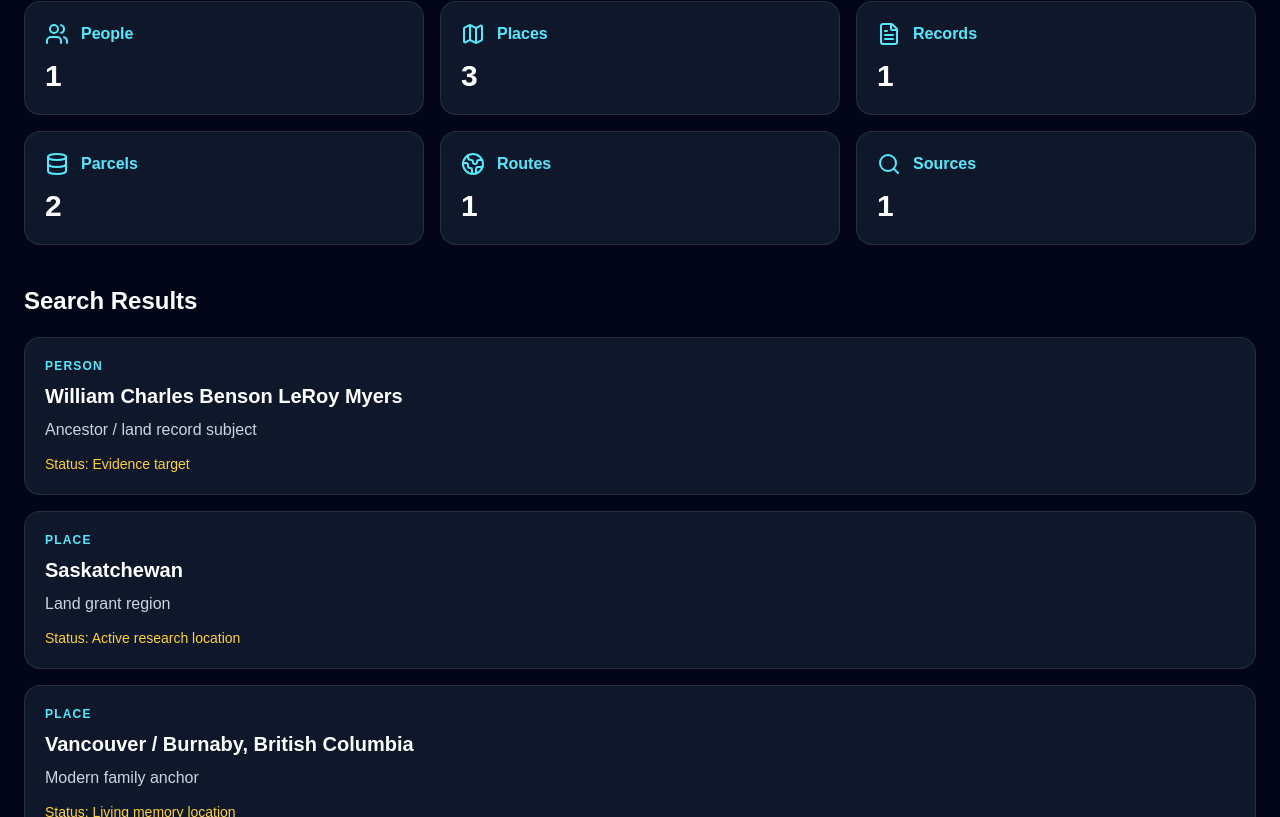
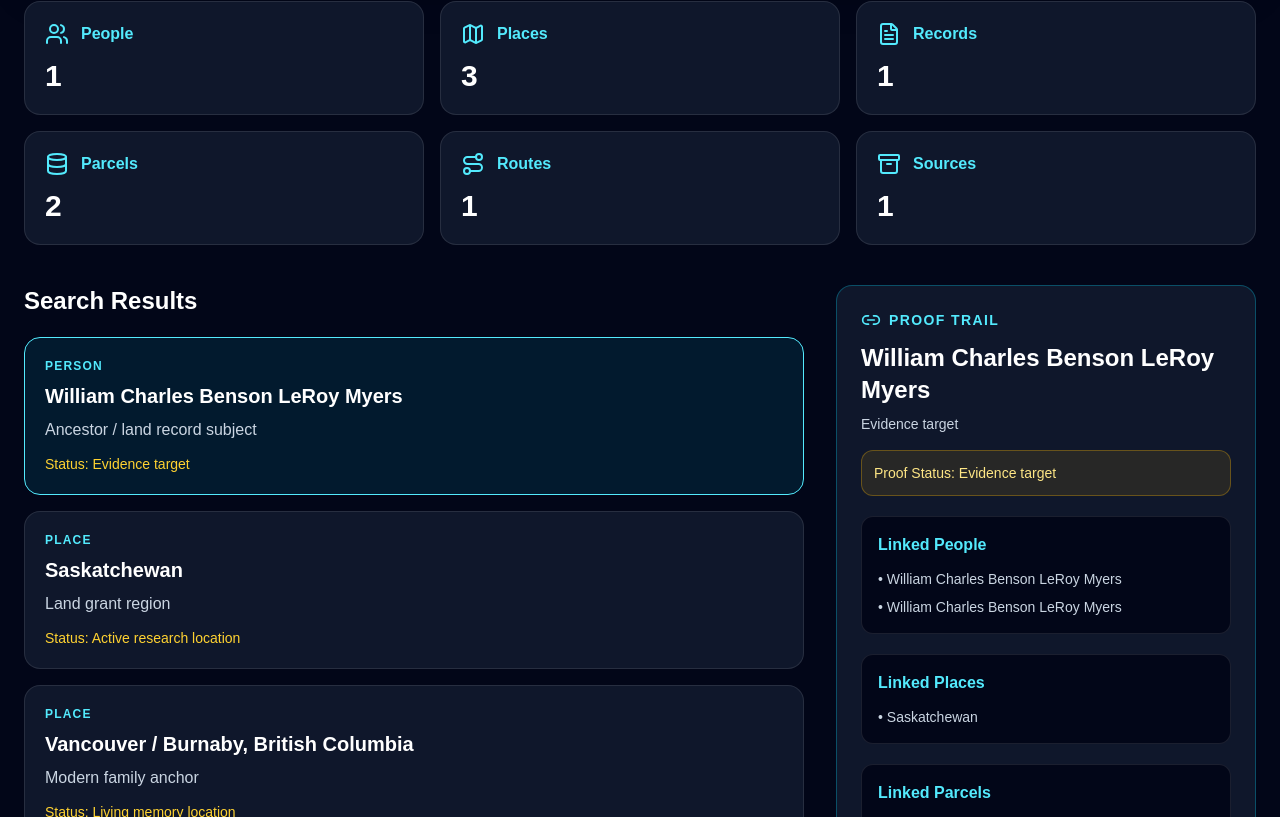
Before and after one commit to Peoplesbank/sea-to-land-engine, a Next.js app: page / in a window 1280 px wide. Shown: the part 403-1220 px from the top of the page. Built offline with nearby package versions, Linux system fonts and the light colour scheme.

Commit message:
Add proof trail panel

```diff
--- a/app/page.tsx
+++ b/app/page.tsx
@@ -7,45 +7,178 @@ import recordsData from "@/data/records.json";
 import parcelsData from "@/data/parcels.json";
 import routesData from "@/data/routes.json";
 import sourcesData from "@/data/sources.json";
-import { Search, Database, Map, Users, FileText, Globe2 } from "lucide-react";
+import {
+  Search,
+  Database,
+  Map,
+  Users,
+  FileText,
+  Globe2,
+  Link2,
+  Route,
+  Archive,
+} from "lucide-react";
 
 const database = {
-  people: peopleData,
-  places: placesData,
-  records: recordsData,
-  parcels: parcelsData,
-  routes: routesData,
-  sources: sourcesData,
+  people: peopleData as any[],
+  places: placesData as any[],
+  records: recordsData as any[],
+  parcels: parcelsData as any[],
+  routes: routesData as any[],
+  sources: sourcesData as any[],
 };
+
+type SearchItem = any & {
+  category: string;
+};
+
+function textOf(item: any) {
+  return JSON.stringify(item).toLowerCase();
+}
+
+function titleOf(item: SearchItem) {
+  return item.name || item.title || item.legal || item.id || "Untitled";
+}
+
+function statusOf(item: SearchItem) {
+  return item.status || item.type || item.notes || "Sea-to-Land Engine data record";
+}
+
+function findById(list: any[], id: string) {
+  return list.find((item) => item.id === id);
+}
 
 export default function Page() {
   const [query, setQuery] = useState("");
-
-  const people = database.people as any[];
-  const places = database.places as any[];
-  const records = database.records as any[];
-  const parcels = database.parcels as any[];
-  const routes = database.routes as any[];
-  const sources = database.sources as any[];
+  const [selected, setSelected] = useState<SearchItem | null>(null);
 
   const allResults = useMemo(() => {
-    const combined = [
-      ...people.map((item) => ({ ...item, category: "Person" })),
-      ...places.map((item) => ({ ...item, category: "Place" })),
-      ...records.map((item) => ({ ...item, category: "Record" })),
-      ...parcels.map((item) => ({ ...item, category: "Parcel" })),
-      ...routes.map((item) => ({ ...item, category: "Route" })),
-      ...sources.map((item) => ({ ...item, category: "Source" })),
+    const combined: SearchItem[] = [
+      ...database.people.map((item) => ({ ...item, category: "Person" })),
+      ...database.places.map((item) => ({ ...item, category: "Place" })),
+      ...database.records.map((item) => ({ ...item, category: "Record" })),
+      ...database.parcels.map((item) => ({ ...item, category: "Parcel" })),
+      ...database.routes.map((item) => ({ ...item, category: "Route" })),
+      ...database.sources.map((item) => ({ ...item, category: "Source" })),
     ];
 
     const q = query.toLowerCase().trim();
-
     if (!q) return combined;
 
-    return combined.filter((item) =>
-      JSON.stringify(item).toLowerCase().includes(q)
-    );
-  }, [query, people, places, records, parcels, routes, sources]);
+    return combined.filter((item) => textOf(item).includes(q));
+  }, [query]);
+
+  const activeItem = selected || allResults[0] || null;
+
+  const proofTrail = useMemo(() => {
+    if (!activeItem) {
+      return {
+        people: [],
+        places: [],
+        parcels: [],
+        records: [],
+        routes: [],
+        sources: [],
+      };
+    }
+
+    const people = new Set<any>();
+    const places = new Set<any>();
+    const parcels = new Set<any>();
+    const records = new Set<any>();
+    const routes = new Set<any>();
+    const sources = new Set<any>();
+
+    if (activeItem.category === "Person") {
+      people.add(activeItem);
+
+      database.records.forEach((record) => {
+        if ((record.people || []).includes(activeItem.id)) records.add(record);
+      });
+
+      database.parcels.forEach((parcel) => {
+        if (parcel.person === activeItem.id) parcels.add(parcel);
+      });
+    }
+
+    if (activeItem.category === "Place") {
+      places.add(activeItem);
+
+      database.records.forEach((record) => {
+        if ((record.places || []).includes(activeItem.id)) records.add(record);
+      });
+    }
+
+    if (activeItem.category === "Record") {
+      records.add(activeItem);
+
+      (activeItem.people || []).forEach((id: string) => {
+        const item = findById(database.people, id);
+        if (item) people.add(item);
+      });
+
+      (activeItem.places || []).forEach((id: string) => {
+        const item = findById(database.places, id);
+        if (item) places.add(item);
+      });
+
+      (activeItem.parcels || []).forEach((id: string) => {
+        const item = findById(database.parcels, id);
+        if (item) parcels.add(item);
+      });
+    }
+
+    if (activeItem.category === "Parcel") {
+      parcels.add(activeItem);
+
+      const person = findById(database.people, activeItem.person);
+      if (person) people.add(person);
+
+      database.records.forEach((record) => {
+        if ((record.parcels || []).includes(activeItem.id)) records.add(record);
+      });
+    }
+
+    if (activeItem.category === "Route") {
+      routes.add(activeItem);
+      database.places.forEach((place) => {
+        if ((activeItem.path || []).some((point: string) => place.name.includes(point) || point.includes(place.name))) {
+          places.add(place);
+        }
+      });
+    }
+
+    if (activeItem.category === "Source") {
+      sources.add(activeItem);
+      database.records.forEach((record) => records.add(record));
+    }
+
+    Array.from(records).forEach((record: any) => {
+      (record.people || []).forEach((id: string) => {
+        const item = findById(database.people, id);
+        if (item) people.add(item);
+      });
+
+      (record.places || []).forEach((id: string) => {
+        const item = findById(database.places, id);
+        if (item) places.add(item);
+      });
+
+      (record.parcels || []).forEach((id: string) => {
+        const item = findById(database.parcels, id);
+        if (item) parcels.add(item);
+      });
+    });
+
+    return {
+      people: Array.from(people),
+      places: Array.from(places),
+      parcels: Array.from(parcels),
+      records: Array.from(records),
+      routes: Array.from(routes),
+      sources: Array.from(sources),
+    };
+  }, [activeItem]);
 
   return (
     <main className="min-h-screen bg-slate-950 text-white">
@@ -79,41 +212,41 @@ export default function Page() {
         </div>
 
         <div className="mt-8 grid gap-4 md:grid-cols-3">
-          <Stat icon={<Users />} label="People" value={people.length} />
-          <Stat icon={<Map />} label="Places" value={places.length} />
-          <Stat icon={<FileText />} label="Records" value={records.length} />
-          <Stat icon={<Database />} label="Parcels" value={parcels.length} />
-          <Stat icon={<Globe2 />} label="Routes" value={routes.length} />
-          <Stat icon={<Search />} label="Sources" value={sources.length} />
+          <Stat icon={<Users />} label="People" value={database.people.length} />
+          <Stat icon={<Map />} label="Places" value={database.places.length} />
+          <Stat icon={<FileText />} label="Records" value={database.records.length} />
+          <Stat icon={<Database />} label="Parcels" value={database.parcels.length} />
+          <Stat icon={<Route />} label="Routes" value={database.routes.length} />
+          <Stat icon={<Archive />} label="Sources" value={database.sources.length} />
         </div>
 
-        <section className="mt-10">
+        <div className="mt-10 grid gap-8 lg:grid-cols-[1fr_420px]">
+          <section>
             <h2 className="text-2xl font-bold">Search Results</h2>
 
             <div className="mt-5 grid gap-4">
               {allResults.map((item, index) => (
-              <div
+                <button
                   key={`${item.category}-${item.id || index}`}
-                className="rounded-2xl border border-white/10 bg-slate-900 p-5"
+                  onClick={() => setSelected(item)}
+                  className={`rounded-2xl border p-5 text-left transition ${
+                    activeItem?.id === item.id && activeItem?.category === item.category
+                      ? "border-cyan-300 bg-cyan-400/10"
+                      : "border-white/10 bg-slate-900 hover:border-cyan-400/50"
+                  }`}
                 >
                   <div className="text-xs font-bold uppercase tracking-widest text-cyan-300">
                     {item.category}
                   </div>
 
-                <h3 className="mt-2 text-xl font-bold">
-                  {item.name || item.title || item.legal || item.id || "Untitled"}
-                </h3>
+                  <h3 className="mt-2 text-xl font-bold">{titleOf(item)}</h3>
 
-                <p className="mt-2 text-slate-300">
-                  {item.type || item.status || item.notes || "Sea-to-Land Engine data record"}
-                </p>
+                  <p className="mt-2 text-slate-300">{item.type || item.notes || statusOf(item)}</p>
 
                   {item.status && (
-                  <p className="mt-3 text-sm text-amber-300">
-                    Status: {item.status}
-                  </p>
+                    <p className="mt-3 text-sm text-amber-300">Status: {item.status}</p>
                   )}
-              </div>
+                </button>
               ))}
 
               {allResults.length === 0 && (
@@ -123,8 +256,65 @@ export default function Page() {
               )}
             </div>
           </section>
+
+          <ProofTrail item={activeItem} trail={proofTrail} />
+        </div>
       </section>
     </main>
+  );
+}
+
+function ProofTrail({ item, trail }: { item: SearchItem | null; trail: any }) {
+  if (!item) {
+    return (
+      <aside className="rounded-2xl border border-white/10 bg-slate-900 p-6">
+        <h2 className="text-2xl font-bold">Proof Trail</h2>
+        <p className="mt-3 text-slate-400">Select a result to see connected evidence.</p>
+      </aside>
+    );
+  }
+
+  return (
+    <aside className="h-fit rounded-2xl border border-cyan-400/30 bg-slate-900 p-6">
+      <div className="flex items-center gap-2 text-cyan-300">
+        <Link2 className="h-5 w-5" />
+        <span className="text-sm font-bold uppercase tracking-widest">Proof Trail</span>
+      </div>
+
+      <h2 className="mt-3 text-2xl font-bold">{titleOf(item)}</h2>
+      <p className="mt-2 text-sm text-slate-300">{statusOf(item)}</p>
+
+      {item.status && (
+        <div className="mt-4 rounded-xl border border-amber-400/30 bg-amber-400/10 p-3 text-sm text-amber-200">
+          Proof Status: {item.status}
+        </div>
+      )}
+
+      <TrailList title="Linked People" items={trail.people} />
+      <TrailList title="Linked Places" items={trail.places} />
+      <TrailList title="Linked Parcels" items={trail.parcels} />
+      <TrailList title="Linked Records" items={trail.records} />
+      <TrailList title="Linked Routes" items={trail.routes} />
+      <TrailList title="Linked Sources" items={trail.sources} />
+    </aside>
+  );
+}
+
+function TrailList({ title, items }: { title: string; items: any[] }) {
+  return (
+    <div className="mt-5 rounded-xl border border-white/10 bg-slate-950 p-4">
+      <div className="font-semibold text-cyan-300">{title}</div>
+
+      {items.length ? (
+        <ul className="mt-3 space-y-2 text-sm text-slate-300">
+          {items.map((item, index) => (
+            <li key={item.id || index}>• {item.name || item.title || item.legal || item.id}</li>
+          ))}
+        </ul>
+      ) : (
+        <p className="mt-2 text-sm text-slate-500">No links yet.</p>
+      )}
+    </div>
   );
 }
 
```
Lines whose indentation alone changed are shown as unchanged.
